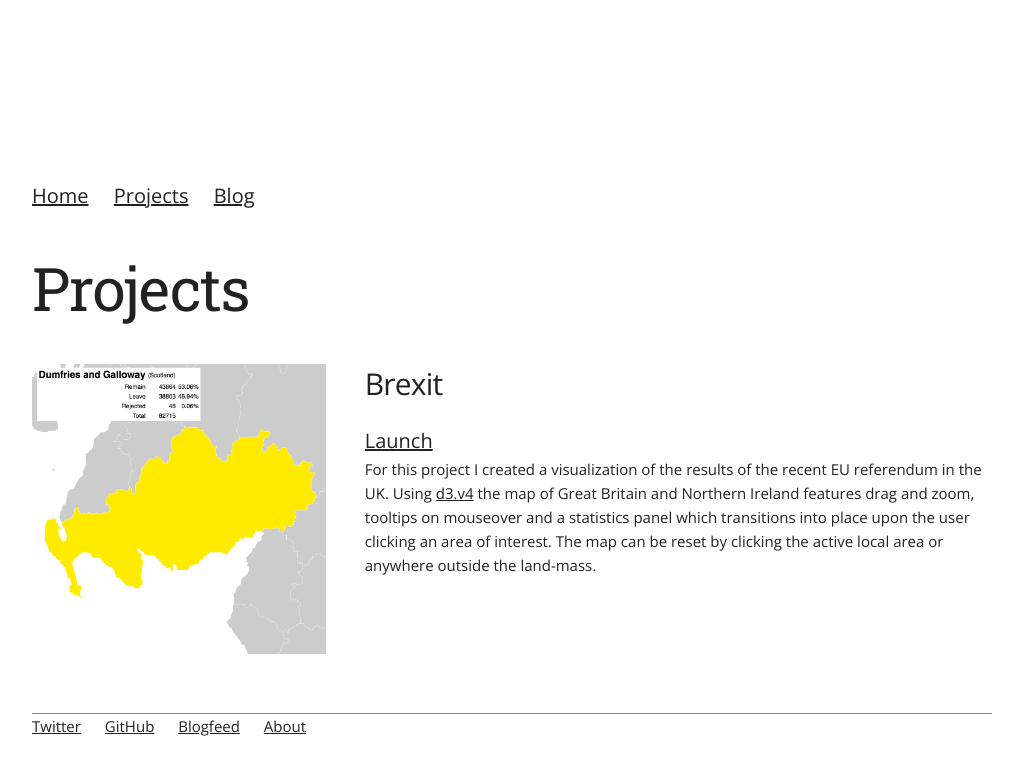
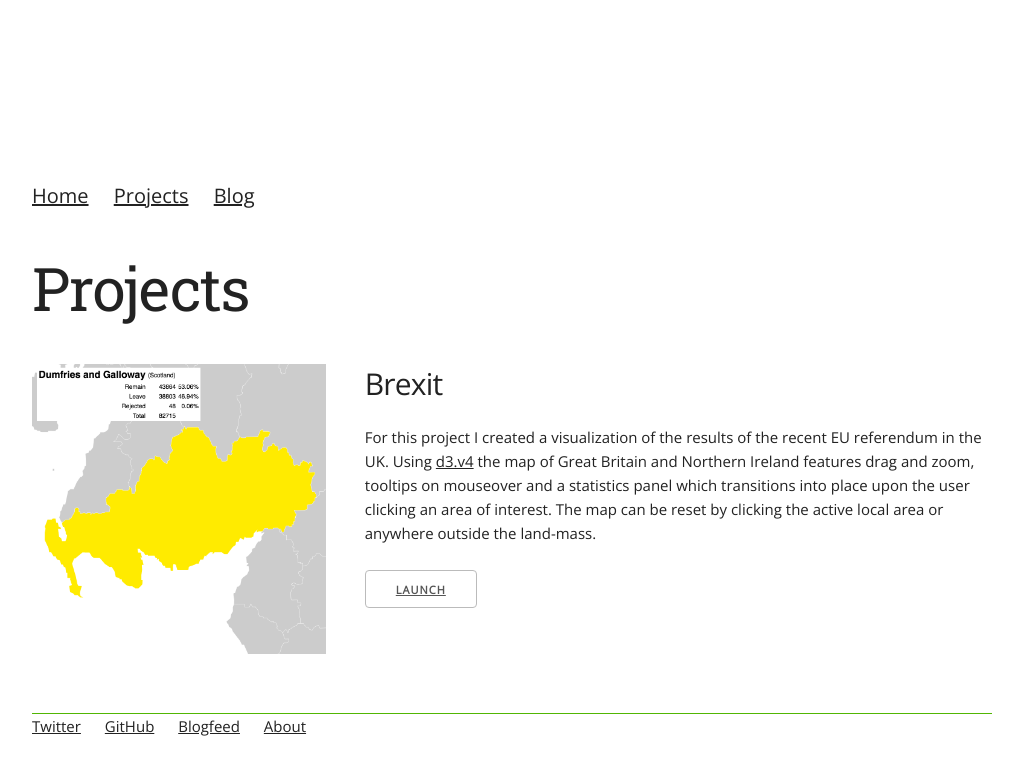
Before and after one commit to danoscarmike/danoscarmike.github.io, a Jekyll site: the page built from projects/index.html, in a window 1280 px wide. Shown: the top 775 px of the page, without its empty margins (128-1140 px from the left). Built offline with Jekyll 4.4.1, drawn with Linux system fonts in a browser that asks for light colours.

Commit message:
format launch button

```diff
--- a/projects/index.html
+++ b/projects/index.html
@@ -12,10 +12,10 @@ title: Projects
 		</a>
   </div>
 	<div class="eight columns">
-		<div class="pname"><h4>Brexit</h4></div>
-		<div class="pname" class="button">
+		<h4>Brexit</h4>
+		<p class="about">For this project I created a visualization of the results of the recent EU referendum in the UK.  Using <a href="https://github.com/mbostock/d3">d3.v4</a> the map of Great Britain and Northern Ireland features drag and zoom, tooltips on mouseover and a statistics panel which transitions into place upon the user clicking an area of interest.  The map can be reset by clicking the active local area or anywhere outside the land-mass.</p>
+		<div class="button">
 			<a href="http://danoscarmike.com/brexit">Launch</a>
 		</div>
-		<p class="about">For this project I created a visualization of the results of the recent EU referendum in the UK.  Using <a href="https://github.com/mbostock/d3">d3.v4</a> the map of Great Britain and Northern Ireland features drag and zoom, tooltips on mouseover and a statistics panel which transitions into place upon the user clicking an area of interest.  The map can be reset by clicking the active local area or anywhere outside the land-mass.</p>
 	</div>
 </div>
```
